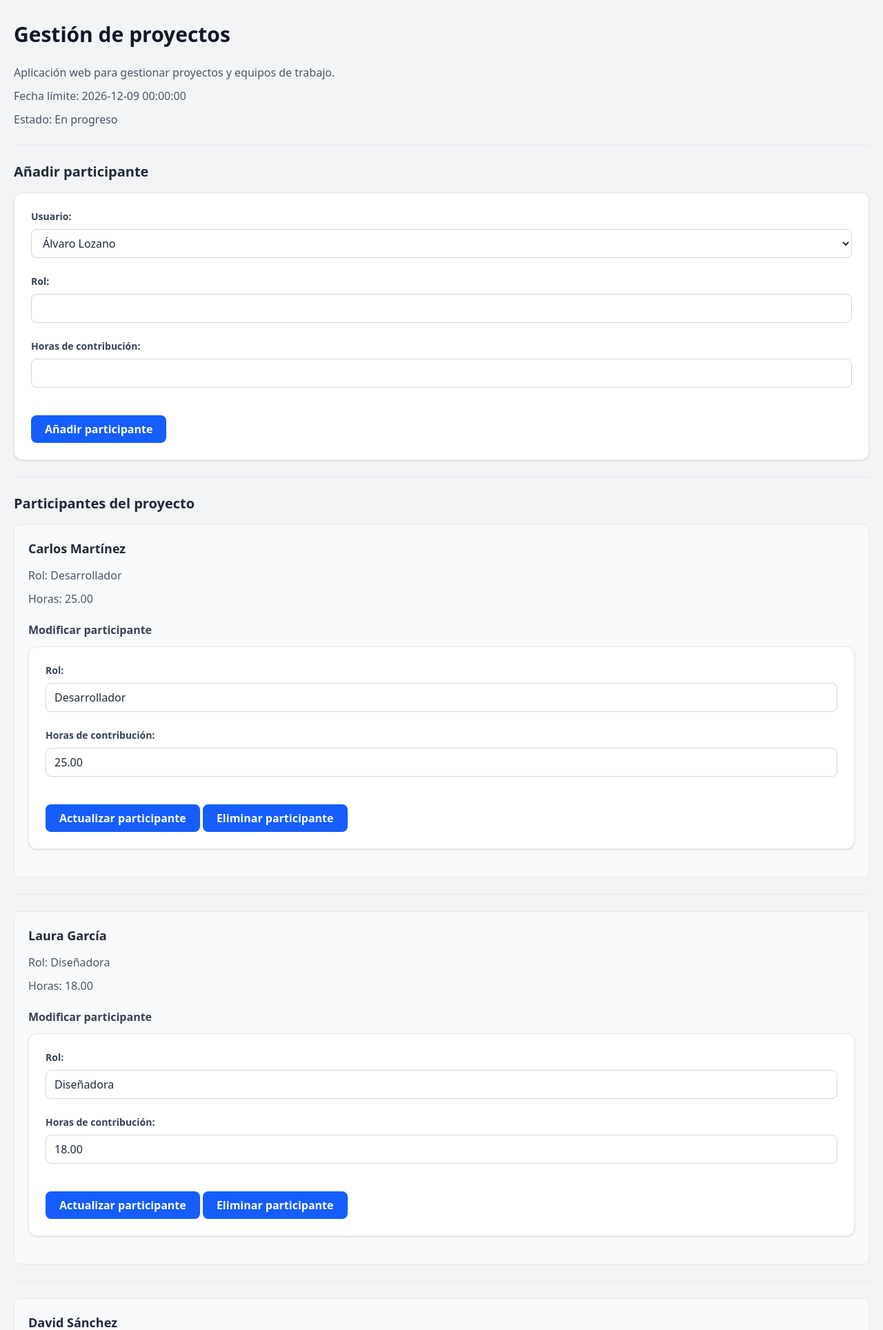
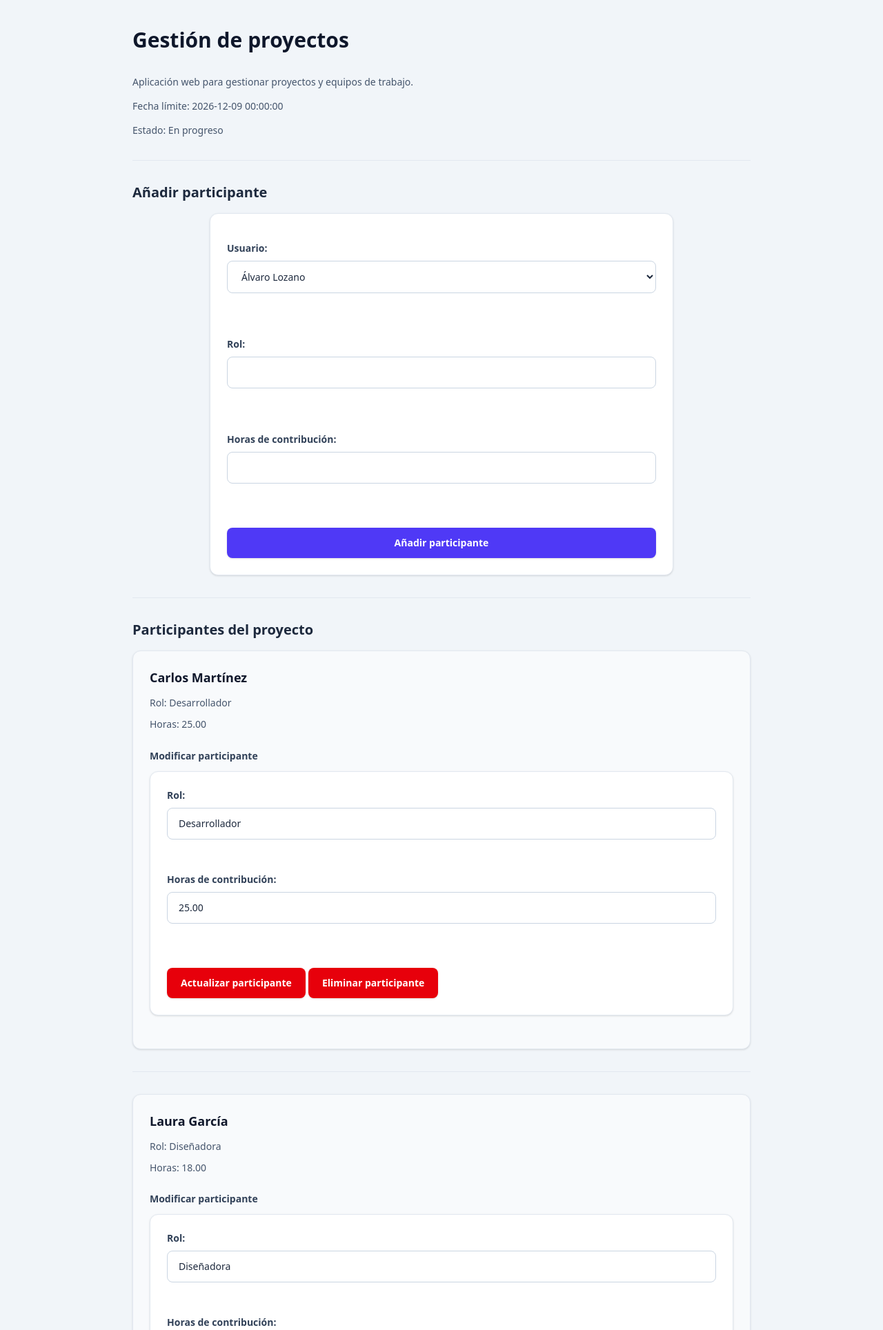
Before and after one commit to Alvarolozz05/GestionProyectos, a Laravel app: page /projects/1 in a window 1280 px wide. Shown: the top 1928 px of the page at 69% size. Run offline with Laravel 12, Linux system fonts and the light colour scheme; a user stored in the database is signed in; data comes from the database, SQL or seed files in the repository; style sheets or scripts are compiled from the project's sources.

Commit message:
Modificacion del CSS y creacion del PDF de la conversacion de IA

```diff
--- a/resources/css/app.css
+++ b/resources/css/app.css
@@ -5,52 +5,37 @@
 ========================================= */
 
 @layer base {
+    * {
+        box-sizing: border-box;
+    }
+
     body {
-        @apply bg-gray-100 text-gray-800 font-sans antialiased;
+        @apply min-h-screen bg-slate-100 text-slate-700 font-sans antialiased;
+        padding: 40px;
     }
 
     h1 {
-        @apply text-3xl font-bold text-gray-900 mb-6;
+        @apply text-3xl font-bold text-slate-900 mb-8;
     }
 
     h2 {
-        @apply text-xl font-semibold text-gray-800 mb-4;
+        @apply text-xl font-bold text-slate-800 mb-4;
     }
 
     h3 {
-        @apply text-lg font-semibold text-gray-800;
+        @apply text-lg font-bold text-slate-800 mb-3;
     }
 
     h4 {
-        @apply text-base font-semibold text-gray-700;
+        @apply text-sm font-bold text-slate-700 mb-3;
     }
 
     p {
-        @apply text-gray-600 leading-relaxed mb-2;
+        @apply text-sm text-slate-600 leading-relaxed mb-3;
     }
 
     hr {
-        @apply my-6 border-gray-200;
-    }
-}
-
-/* =========================================
-   CONTENEDORES
-========================================= */
-
-@layer base {
-
-    body>h1,
-    body>h2,
-    body>form,
-    body>a,
-    body>p,
-    body>div {
-        @apply mx-auto;
-    }
-
-    body {
-        @apply px-5 py-8;
+        @apply my-8 border-slate-200;
     }
 }
 
@@ -83,76 +76,123 @@
 
 @layer base {
     form {
-        @apply bg-white border border-gray-200 rounded-xl p-6 shadow-sm mb-5;
+        @apply bg-white border border-slate-200 rounded-xl p-6 shadow-sm mb-6;
     }
 
     label {
-        @apply block text-sm font-semibold text-gray-700 mb-2;
+        @apply block text-sm font-semibold text-slate-700 mb-2;
     }
 
     input,
     textarea,
     select {
-        @apply w-full border border-gray-300 rounded-lg px-3 py-2 text-gray-800 bg-white outline-none transition-all;
+        @apply block w-full border border-slate-300 rounded-lg px-4 py-3 text-sm text-slate-800 bg-white outline-none transition-all duration-200;
     }
 
     input:focus,
     textarea:focus,
     select:focus {
-        @apply border-blue-500 ring-2 ring-blue-100;
+        @apply border-indigo-500 ring-4 ring-indigo-100;
     }
 
     textarea {
-        @apply min-h-28 resize-y;
+        @apply min-h-32 resize-y;
     }
 
-    input[type="number"],
-    input[type="date"] {
+    input[type="date"],
+    input[type="number"] {
+        @apply cursor-pointer;
+    }
+
+    select {
         @apply cursor-pointer;
     }
 
     button {
-        @apply bg-blue-600 text-white font-semibold px-5 py-2 rounded-lg cursor-pointer hover:bg-blue-700 transition-colors;
+        @apply inline-block bg-indigo-600 text-white font-semibold text-sm px-5 py-3 rounded-lg cursor-pointer transition-all duration-200 shadow-sm;
+    }
+
+    button:hover {
+        @apply bg-indigo-700 -translate-y-0.5;
+    }
+
+    button:active {
+        @apply translate-y-0;
     }
 
     button[type="submit"] {
         @apply mt-4;
     }
+}
 
-    form button {
-        @apply w-auto;
+/* =========================================
+   CONTENEDORES DE PROYECTOS
+========================================= */
+
+@layer base {
+    body>div {
+        @apply bg-white border border-slate-200 rounded-xl p-6 shadow-sm mb-6;
+    }
+
+    body>div h2,
+    body>div h3 {
+        @apply text-slate-900;
+    }
+
+    body>div p {
+        @apply mb-2;
     }
 }
 
 /* =========================================
-   LISTADO DE PROYECTOS
+   FORMULARIOS PRINCIPALES
 ========================================= */
 
 @layer base {
-    body>div:has(> h2) {
-        @apply bg-white border border-gray-200 rounded-xl p-6 shadow-sm mb-5;
+    body>form {
+        @apply max-w-2xl mx-auto;
     }
 
-    body>div:has(> h2) h2 {
-        @apply text-xl font-bold text-gray-900;
+    body>h1 {
+        @apply max-w-2xl mx-auto;
+    }
+
+    body>form label {
+        @apply mt-4;
+    }
+
+    body>form button {
+        @apply w-full mt-6;
     }
 }
 
 /* =========================================
-   DETALLES Y PARTICIPANTES
+   DETALLES DEL PROYECTO
 ========================================= */
 
 @layer base {
-    body>div:has(> h3) {
-        @apply bg-gray-50 border border-gray-200 rounded-lg p-5 my-4;
+    body>p {
+        @apply max-w-4xl mx-auto;
     }
 
-    body>div:has(> h3) h3 {
-        @apply mb-3;
+    body>h1 {
+        @apply max-w-4xl mx-auto;
+    }
+
+    body>hr {
+        @apply max-w-4xl mx-auto;
+    }
+
+    body>h2 {
+        @apply max-w-4xl mx-auto mt-8;
+    }
+
+    body>div:has(> h3) {
+        @apply max-w-4xl mx-auto bg-slate-50 border border-slate-200 rounded-xl p-6 mb-6;
     }
 
     body>div:has(> h3) h4 {
-        @apply mt-5 mb-3;
+        @apply mt-6;
     }
 }
 
@@ -161,12 +201,34 @@
 ========================================= */
 
 @layer base {
-    form button[type="submit"] {
-        @apply bg-blue-600 hover:bg-blue-700;
+    form:has(input[name="_method"][value="DELETE"]) button {
+        @apply bg-red-600 text-white;
     }
 
-    form[action*="destroy"] button {
-        @apply bg-red-600 hover:bg-red-700;
+    form:has(input[name="_method"][value="DELETE"]) button:hover {
+        @apply bg-red-700;
+    }
+}
+
+/* =========================================
+   CIERRE DE SESIÓN
+========================================= */
+
+@layer base {
+    form[action*="logout"] {
+        all: unset;
+        display: block;
+        margin: 0 0 24px auto;
+        width: fit-content;
+    }
+
+    form[action*="logout"] button {
+        all: unset;
+        @apply inline-block bg-slate-800 text-white text-sm font-semibold px-5 py-3 rounded-lg cursor-pointer transition-all duration-200;
+    }
+
+    form[action*="logout"] button:hover {
+        @apply bg-slate-950 -translate-y-0.5;
     }
 }
 
```
Also changed, not shown: other parts of resources/css/app.css (+38 -46 lines), 2 other files.
